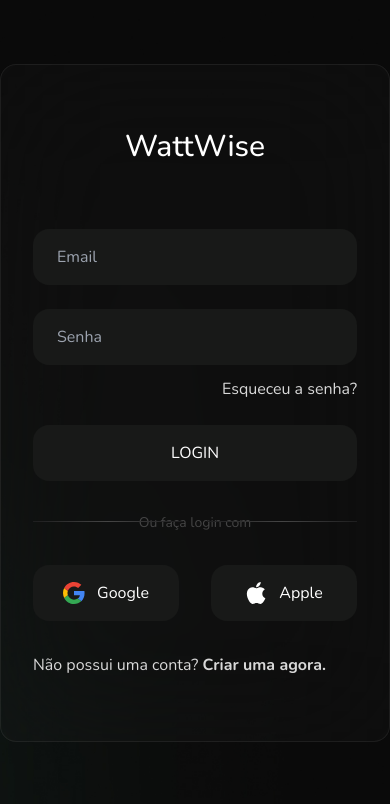
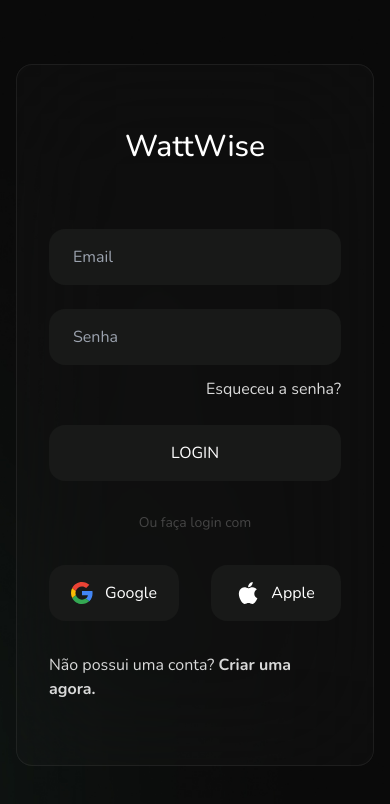
Before and after one commit to edvxndxvi/wattwise, a Next.js app: page / in a window 390 px wide. Shown: the top 804 px of the page. Built offline with nearby package versions, Linux system fonts and the light colour scheme.

Commit message:
adjusting login span responsive

```diff
--- a/src/app/page.tsx
+++ b/src/app/page.tsx
@@ -6,7 +6,7 @@ export default function Login() {
   return (
     <>
       <section className="login-bg bg-cover bg-center min-w-screen min-h-screen">
-        <div className="py-16 max-w-[500px] mx-auto">
+        <div className="py-16 px-4 max-w-[500px] mx-auto">
           <form className="flex flex-col px-8 py-16 bg-glass backdrop-blur-3xl rounded-2xl border-solid border-[1px] border-[#ffffff10]">
             <div className="pb-16">
               <p className="text-center font-medium text-3xl">WattWise</p>
@@ -17,7 +17,7 @@ export default function Login() {
             </div>
             <a href="" className="mt-3 mb-6 text-right text-[#D9D9D9] hover:text-white transition-colors">Esqueceu a senha?</a>
             <button className="bg-[#181918] text-base px-6 py-4 rounded-2xl hover:bg-[#212221] transition-colors">LOGIN</button>
-            <span className="text-center text-sm text-[#454545] py-8 relative before:content-[''] before:w-[150px] before:h-[1px] before:bg-gradient-to-r before:from-[#1e1e1f] before:via-[#454545] before:to-[#1e1e1f] before:absolute before:left-0 before:top-10 after:content-[''] after:w-[150px] after:h-[1px] after:bg-gradient-to-r after:from-[#1e1e1f] after:via-[#454545] after:to-[#1e1e1f] after:absolute after:right-0 after:top-10">Ou faça login com</span>
+            <span className="text-center text-sm text-[#454545] py-8 relative sm:before:content-[''] sm:before:w-[130px] sm:before:h-[1px] sm:before:bg-gradient-to-r before:from-[#1e1e1f] sm:before:via-[#454545] sm:before:to-[#1e1e1f] sm:before:absolute sm:before:left-0 sm:before:top-10 sm:after:content-[''] sm:after:w-[130px] sm:after:h-[1px] sm:after:bg-gradient-to-r sm:after:from-[#1e1e1f] sm:after:via-[#454545] sm:after:to-[#1e1e1f] sm:after:absolute sm:after:right-0 sm:after:top-10">Ou faça login com</span>
             <div className='flex gap-8 justify-between mb-8'>
               <SocialLoginButton iconSrc={googleIcon} title="Google" />
               <SocialLoginButton iconSrc={appleIcon} title="Apple" />
```
